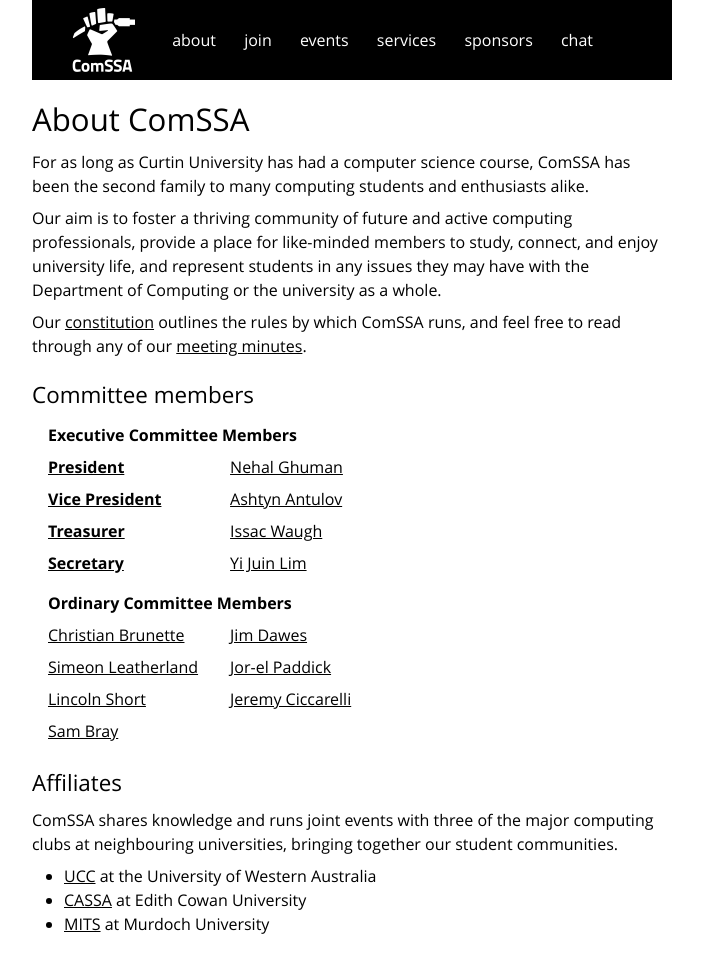
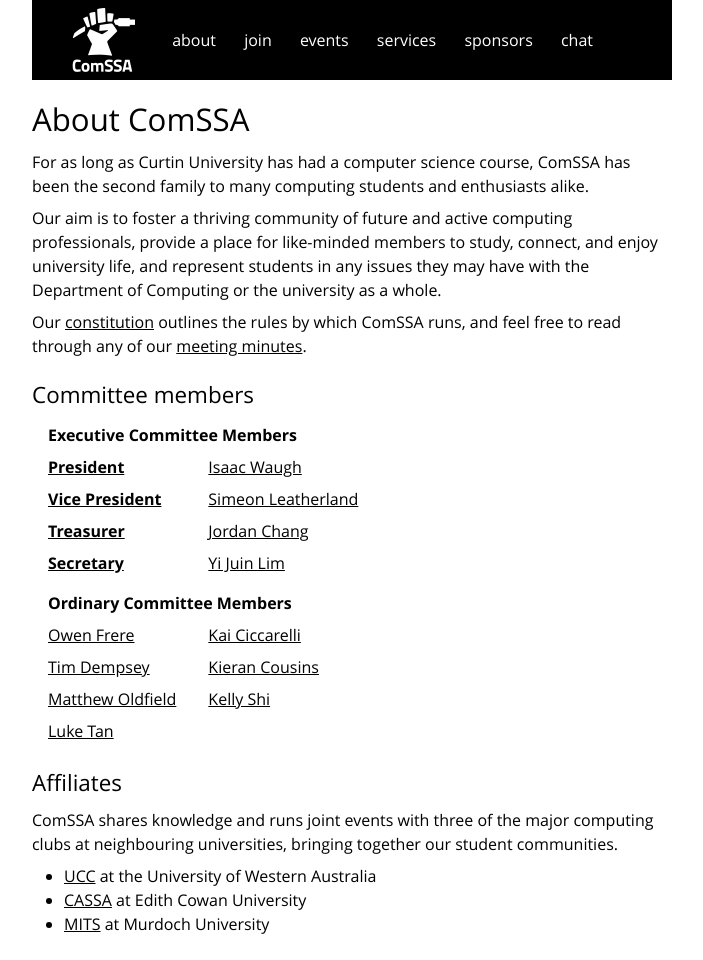
Before and after one commit to ComSSA/www.comssa.org.au, a Jekyll site: the page built from about/index.md, in a window 1280 px wide. Shown: the whole page, without its empty margins (288-991 px from the left). Built offline with Jekyll 4.4.1, drawn with Linux system fonts in a browser that asks for light colours.

Commit message:
updated to committee 2019

```diff
--- a/about/index.md
+++ b/about/index.md
@@ -25,19 +25,19 @@ Our [constitution] outlines the rules by which ComSSA runs, and feel free to rea
 	</tr>
 	<tr>
 		<th><a href="mailto:president@comssa.org.au">President</a></th>
-		<td><a href="mailto:sov@comssa.org.au">Nehal Ghuman</a></td>
+		<td><a href="mailto:">Isaac Waugh</a></td>
 	</tr>
 	<tr>
 		<th><a href="mailto:vp@comssa.org.au">Vice President</a></th>
-		<td><a href="mailto:">Ashtyn Antulov</a></td>
+		<td><a href="mailto:">Simeon Leatherland</a></td>
 	</tr>
 	<tr>
 		<th><a href="mailto:treasurer@comssa.org.au">Treasurer</a></th>
-		<td><a href="mailto:">Issac Waugh</a></td>
+		<td><a href="mailto:">Jordan Chang</a></td>
 	</tr>
 	<tr>
 		<th><a href="mailto:secretary@comssa.org.au">Secretary</a></th>
-		<td><a href="mailto:mailto:juin@comssa.org.au">Yi Juin Lim</a></td>
+		<td><a href="mailto:">Yi Juin Lim</a></td>
 	</tr>
 	<tr>
 		<th colspan="2"></th>
@@ -46,19 +46,19 @@ Our [constitution] outlines the rules by which ComSSA runs, and feel free to rea
 		<th colspan="2">Ordinary Committee Members</th>
 	</tr>
 	<tr>
-		<td><a href="mailto:vulnsec.comssa.org.ai">Christian Brunette</a></td>
-		<td><a href="mailto:">Jim Dawes</a></td>
+		<td><a href="mailto:">Owen Frere</a></td>
+		<td><a href="mailto:">Kai Ciccarelli</a></td>
 	</tr>
 	<tr>
-		<td><a href="mailto:">Simeon Leatherland</a></td>
-		<td><a href="mailto:">Jor-el Paddick</a></td>
+		<td><a href="mailto:">Tim Dempsey</a></td>
+		<td><a href="mailto:">Kieran Cousins</a></td>
 	</tr>
 	<tr>
-	    <td><a href="mailto:lincoln@comssa.org.au">Lincoln Short</a></td>
-	    <td><a href="mailto:">Jeremy Ciccarelli</a></td>
+	    <td><a href="mailto:">Matthew Oldfield</a></td>
+	    <td><a href="mailto:">Kelly Shi</a></td>
 	</tr>
 	<tr>
-	    <td><a href="mailto:sambray.comssa.org.au">Sam Bray</a></td>
+	    <td><a href="mailto:">Luke Tan</a></td>
 	</tr>
 </table>
 
```
